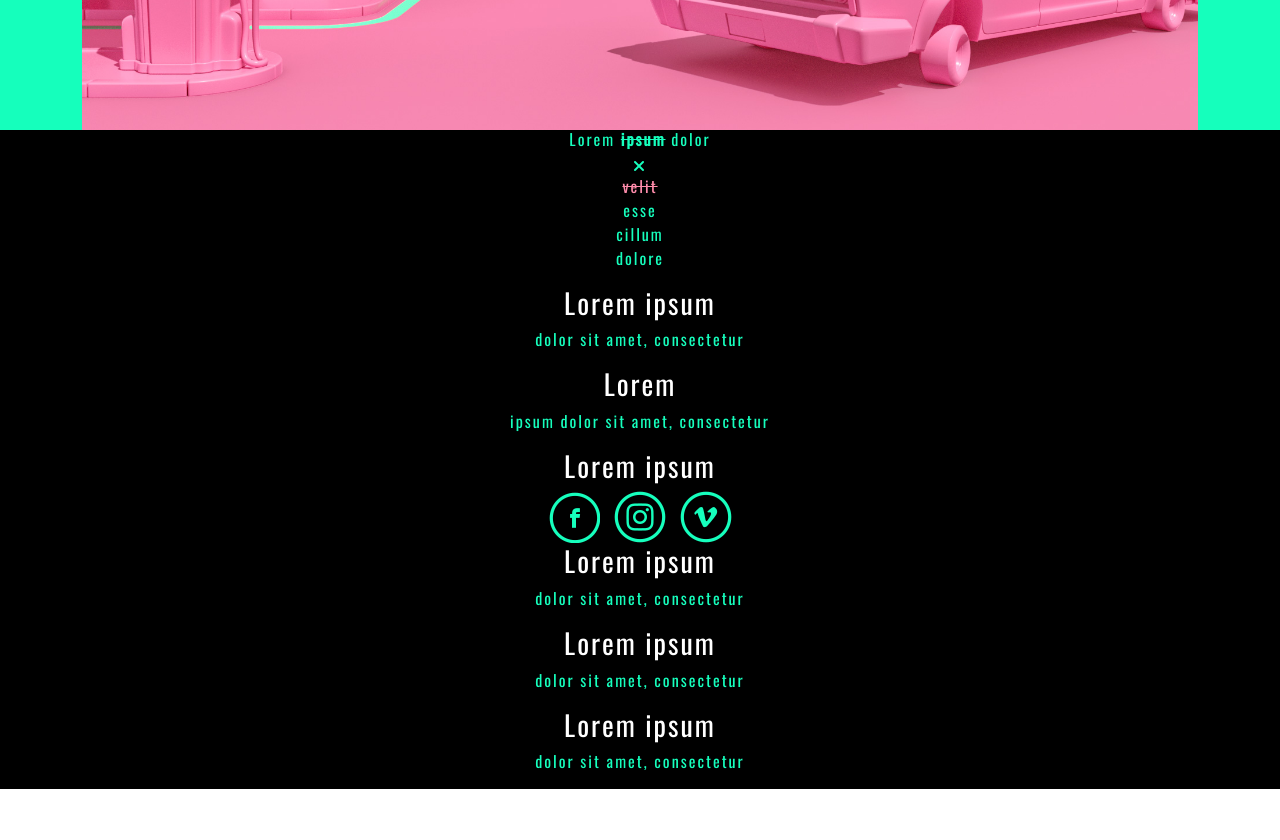
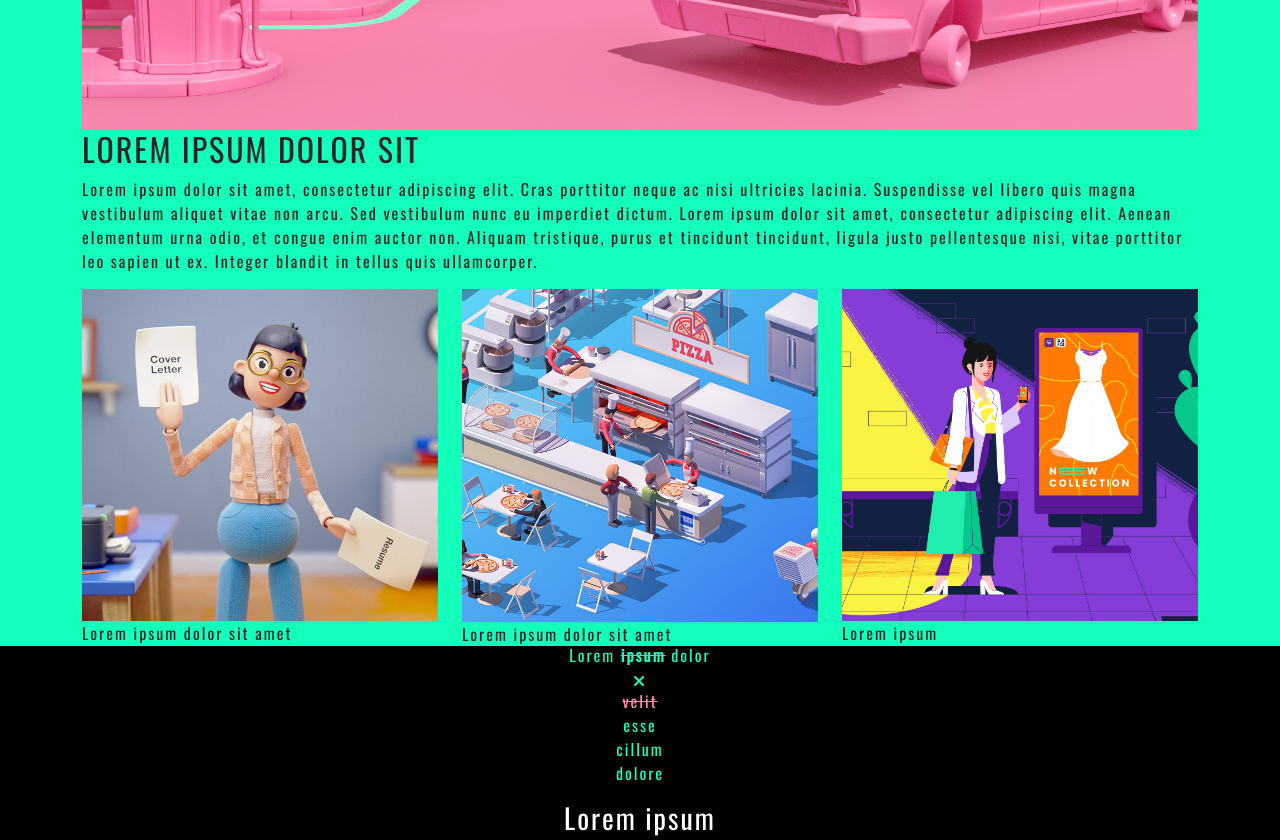
Before and after one commit to MariaDelMar23/202204-W1CHWE-elias-heresi-mariadelmar-cegarra, a website: page index.html in a window 1280 px wide. Shown: the part 680-1520 px from the top of the page. Before the commit the page ends 1469 px from the top, so only its background shows below. Drawn offline with nearby package versions, Linux system fonts and the light colour scheme.

Commit message:
Added images and text to main page

```diff
--- a/index.html
+++ b/index.html
@@ -43,8 +43,48 @@
             />
           </div>
         </section>
-        <section class="home-text container"></section>
-        <section class="home-pictures container"></section>
+        <section class="home-text container">
+          <h2>LOREM IPSUM DOLOR SIT</h2>
+          <p>
+            Lorem ipsum dolor sit amet, consectetur adipiscing elit. Cras
+            porttitor neque ac nisi ultricies lacinia. Suspendisse vel libero
+            quis magna vestibulum aliquet vitae non arcu. Sed vestibulum nunc eu
+            imperdiet dictum. Lorem ipsum dolor sit amet, consectetur adipiscing
+            elit. Aenean elementum urna odio, et congue enim auctor non. Aliquam
+            tristique, purus et tincidunt tincidunt, ligula justo pellentesque
+            nisi, vitae porttitor leo sapien ut ex. Integer blandit in tellus
+            quis ullamcorper.
+          </p>
+        </section>
+        <section class="home-pictures container">
+          <div class="row">
+            <div class="col-4">
+              <img
+                src="images\work\media\media04.jpg"
+                alt="Girl with test"
+                class="col-12 main-images__image"
+              />
+              <span>Lorem ipsum dolor sit amet</span>
+            </div>
+            <div class="col-4">
+              <img
+                src="images\work\media\media05.jpg"
+                alt="Busy supermarket"
+                class="col-12 main-images__image"
+              />
+              <span>Lorem ipsum dolor sit amet</span>
+            </div>
+            <div class="col-4">
+              <img
+                src="images\work\media\media06.jpg"
+                alt="Woman in the street"
+                class="col-12"
+                class="main-images__image main-images__image"
+              />
+              <span>Lorem ipsum</span>
+            </div>
+          </div>
+        </section>
       </main>
       <footer id="footer">
         <span>
```
